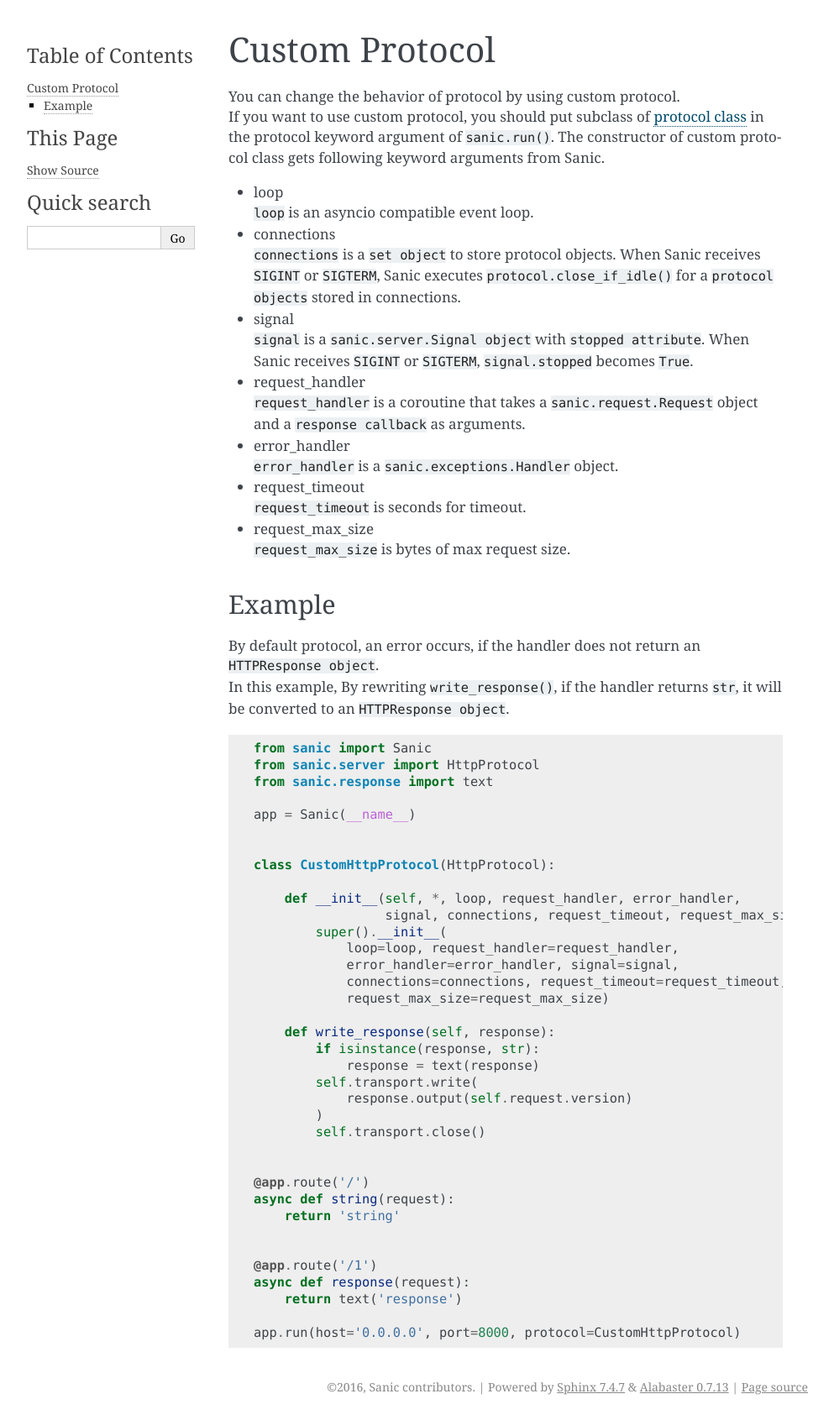
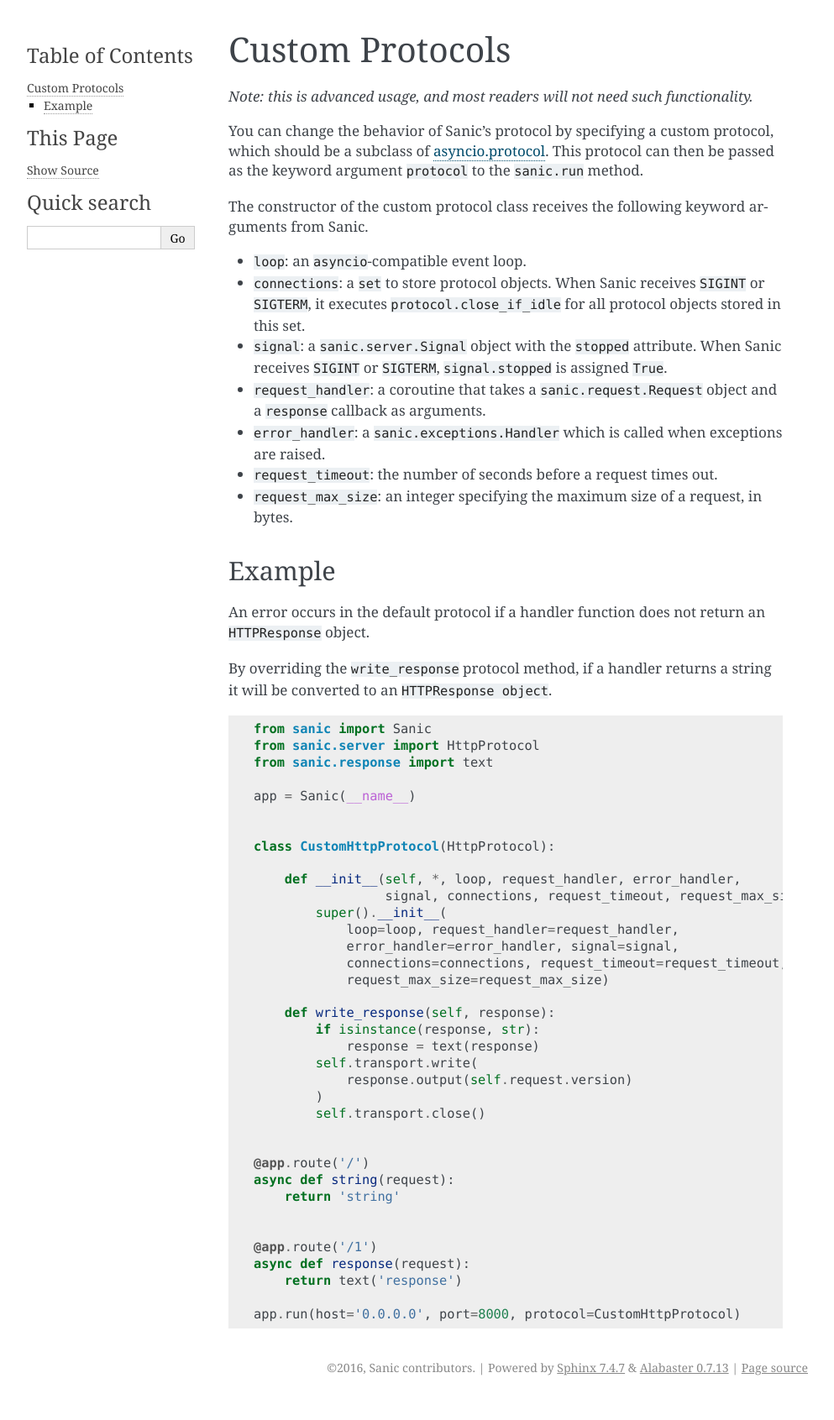
Before and after one commit to sanic-org/sanic, a Sphinx documentation site: the page built from docs/custom_protocol.md, in a window 1280 px wide. Shown: the whole page at 84% size, without its empty margins (148-1141 px from the left). Built offline with Sphinx 7.4.7, drawn with Linux system fonts in a browser that asks for light colours; pages that are not in the unit, such as notebooks, are missing from menus; after the commit the page ends 1668 px from its top, so only the background shows below that.

Commit message:
Clarify the custom protocols guide.

````diff
--- a/docs/custom_protocol.md
+++ b/docs/custom_protocol.md
@@ -1,34 +1,36 @@
-# Custom Protocol
+# Custom Protocols
 
-You can change the behavior of protocol by using custom protocol.
-If you want to use custom protocol, you should put subclass of [protocol class](https://docs.python.org/3/library/asyncio-protocol.html#protocol-classes) in the protocol keyword argument of `sanic.run()`. The constructor of custom protocol class gets following keyword arguments from Sanic.
+*Note: this is advanced usage, and most readers will not need such functionality.*
 
-* loop
-`loop` is an asyncio compatible event loop.
+You can change the behavior of Sanic's protocol by specifying a custom
+protocol, which should be a subclass
+of
+[asyncio.protocol](https://docs.python.org/3/library/asyncio-protocol.html#protocol-classes).
+This protocol can then be passed as the keyword argument `protocol` to the `sanic.run` method.
 
-* connections
-`connections` is a `set object`  to  store protocol objects.
-When Sanic receives `SIGINT` or `SIGTERM`, Sanic executes `protocol.close_if_idle()` for a `protocol objects` stored in connections.
+The constructor of the custom protocol class receives the following keyword
+arguments from Sanic.
 
-* signal
-`signal` is a `sanic.server.Signal object` with `stopped attribute`.
-When Sanic receives `SIGINT` or `SIGTERM`, `signal.stopped` becomes `True`.
-
-* request_handler
-`request_handler` is a coroutine that takes a `sanic.request.Request` object and a `response callback` as arguments.
-
-* error_handler
-`error_handler` is a `sanic.exceptions.Handler` object.
-
-* request_timeout
-`request_timeout` is seconds for timeout.
-
-* request_max_size
-`request_max_size` is bytes of max request size.
+- `loop`: an `asyncio`-compatible event loop.
+- `connections`: a `set` to store protocol objects. When Sanic receives
+  `SIGINT` or `SIGTERM`, it executes `protocol.close_if_idle` for all protocol
+  objects stored in this set.
+- `signal`: a `sanic.server.Signal` object with the `stopped` attribute. When
+  Sanic receives `SIGINT` or `SIGTERM`, `signal.stopped` is assigned `True`.
+- `request_handler`: a coroutine that takes a `sanic.request.Request` object
+  and a `response` callback as arguments.
+- `error_handler`: a `sanic.exceptions.Handler` which is called when exceptions
+  are raised.
+- `request_timeout`: the number of seconds before a request times out.
+- `request_max_size`: an integer specifying the maximum size of a request, in bytes.
 
 ## Example
-By default protocol, an error occurs, if the handler does not return an `HTTPResponse object`.
-In this example, By rewriting `write_response()`, if the handler returns `str`, it will be converted to an `HTTPResponse object`.
+
+An error occurs in the default protocol if a handler function does not return
+an `HTTPResponse` object.
+
+By overriding the `write_response` protocol method, if a handler returns a
+string it will be converted to an `HTTPResponse object`.
 
 ```python
 from sanic import Sanic
````
